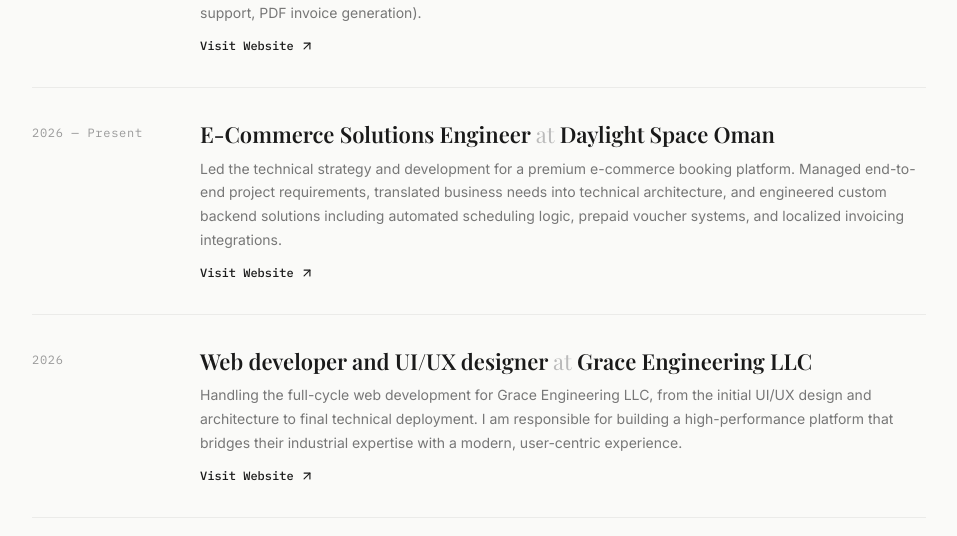
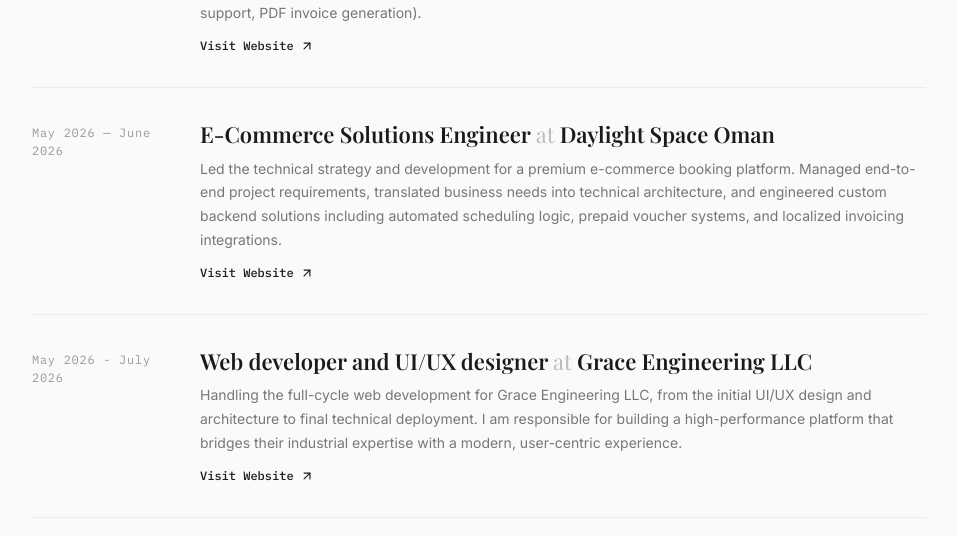
Before and after one commit to ahanyamariam/Ahanya-Portfolio, a React (Vite) app: page / in a window 1280 px wide. Shown: the part 2180-2716 px from the top of the page, without its empty margins (174-1131 px from the left). Built offline with nearby package versions, Linux system fonts and the light colour scheme; a web font is replaced by a local one.

Commit message:
Update experience date ranges

```diff
--- a/src/Portfolio.jsx
+++ b/src/Portfolio.jsx
@@ -201,14 +201,14 @@
       link: 'https://organichenasidr.com/'
     },
     {
-      year: '2026 — Present',
+      year: 'May 2026 — June 2026',
       role: 'E-Commerce Solutions Engineer',
       company: 'Daylight Space Oman',
       description: 'Led the technical strategy and development for a premium e-commerce booking platform. Managed end-to-end project requirements, translated business needs into technical architecture, and engineered custom backend solutions including automated scheduling logic, prepaid voucher systems, and localized invoicing integrations.',
       link: 'https://daylighspace.com/en/'
     },
     {
-      year: '2026',
+      year: 'May 2026 - July 2026',
       role: 'Web developer and UI/UX designer',
       company: 'Grace Engineering LLC ',
       description: 'Handling the full-cycle web development for Grace Engineering LLC, from the initial UI/UX design and architecture to final technical deployment. I am responsible for building a high-performance platform that bridges their industrial expertise with a modern, user-centric experience.',
```
